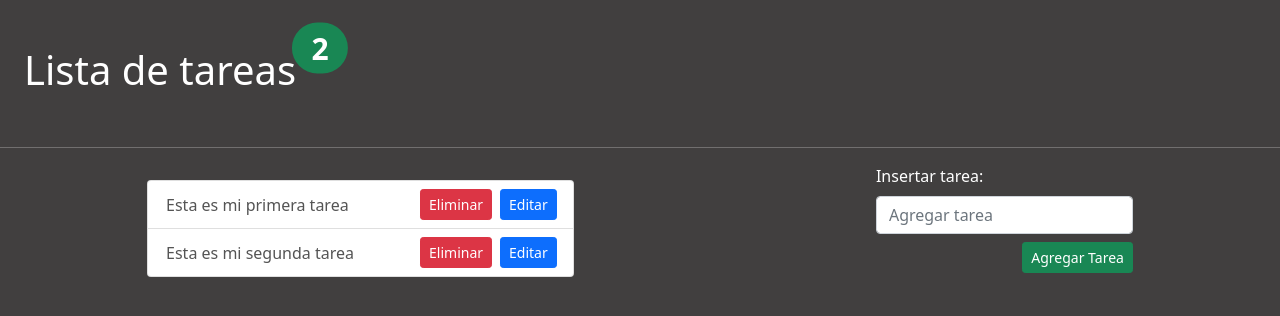
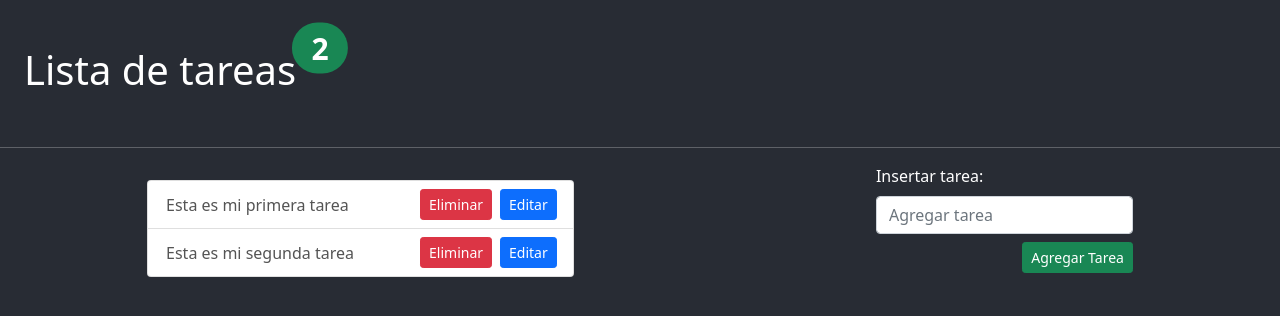
Before and after one commit to afonsecav88/todo-app-react, a React (Vite) app: page / in a window 1280 px wide. Shown: the top 316 px of the page. Built offline with nearby package versions, Linux system fonts and the light colour scheme.

Commit message:
home page background-color changed

```diff
--- a/src/styles.css
+++ b/src/styles.css
@@ -1,5 +1,5 @@
 html , body {
-   background-color: #413f3f;
+   background-color: #282C34;
    color: white;
 }
 
```
